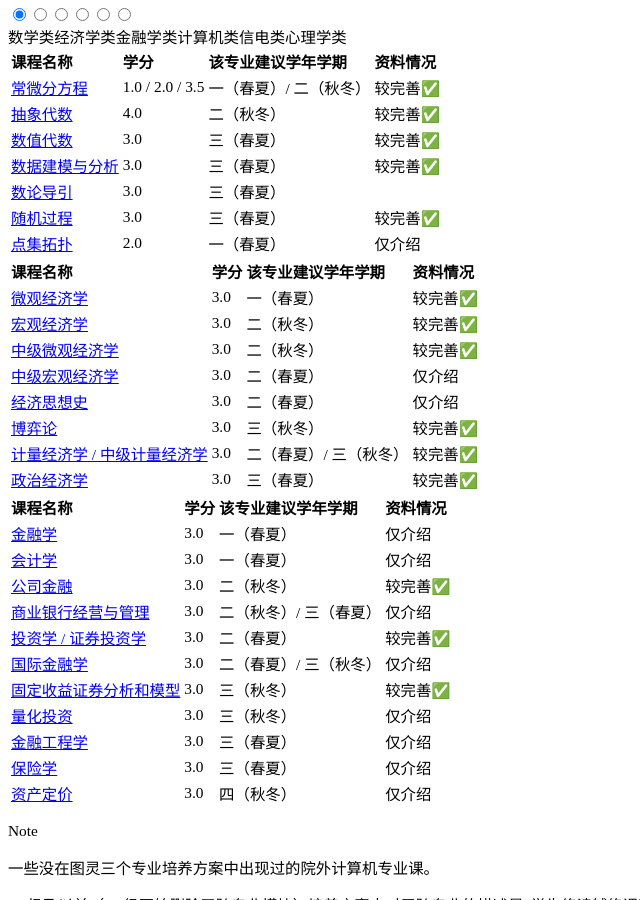
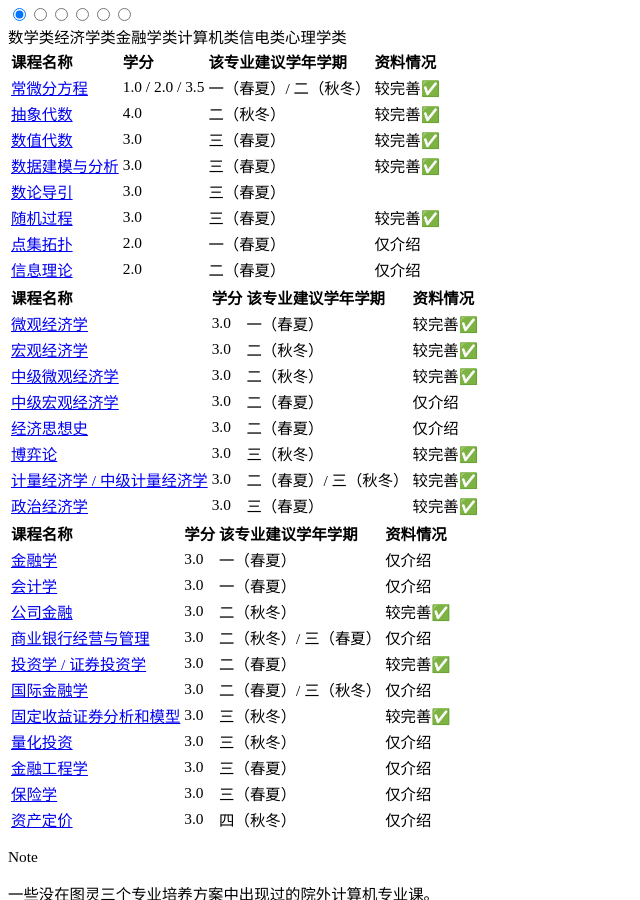
Before and after one commit to ZJU-Turing/TuringCourses, an MkDocs documentation site: the page built from docs/others/index.md, in a window 1280 px wide and 900 px high, scrolled down 18215 px. Shown: the whole window, without its empty margins (0-640 px from the left). Built offline with MkDocs 1.6.1 and Material for MkDocs 9.7.7, drawn with Linux system fonts in a browser that asks for light colours; comment, search, counter and statistics services are not loaded.

Commit message:
add信息理论index.md

```diff
--- a/docs/others/index.md
+++ b/docs/others/index.md
@@ -20,6 +20,7 @@
     |[数论导引](number_theory/)|3.0|三（春夏）||
     |[随机过程](stochastic_process/)|3.0|三（春夏）|较完善✅|
     |[点集拓扑](point_set_topology/)|2.0|一（春夏）|仅介绍|
+    |[信息理论](information_theory/)|2.0|二（春夏）|仅介绍|
 
     </div>
 
```
